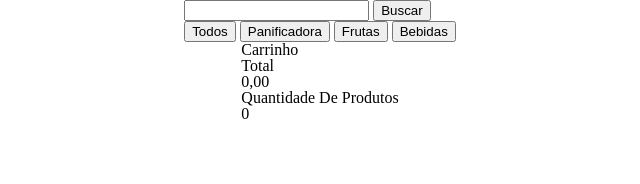
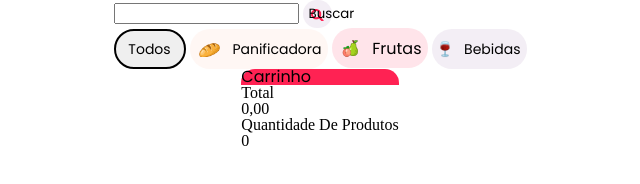
Before and after one commit to Kenzie-Academy-Brasil-Developers/api-kenziefood-m2-MasterJayJay07, a website with bundled scripts: page index.html in a window 1280 px wide. Shown: the whole page, without its empty margins (320-960 px from the left). Built offline with nearby package versions, Linux system fonts and the light colour scheme; no server answers.

Commit message:
merge branch cores-css

```diff
--- /dev/null
+++ b/src/css/cores.css
@@ -0,0 +1,117 @@
+@import url('https://fonts.googleapis.com/css2?family=Inter:wght@100&family=Poppins:wght@400;700&display=swap');
+.aligncenter {
+    display: block;
+    margin-left: auto;
+    margin-right: auto;
+    padding: 3px;
+    text-align: center;
+    background-color: #ffe9ee;
+    }
+
+.secaoCarrinho__titulo{
+    background-color: #FF2253;
+    border-radius: 14px 14px 0px 0px;
+    font-family: 'Poppins', sans-serif;
+
+}
+
+#mostrarFrutas{
+    background-color: #FFE4EA;
+    border-radius: 20px;
+    border: none;
+    background-image: url(./icones/frutas.png);
+    background-position-y: center;
+    background-position-x: 8px;
+    background-repeat: no-repeat;
+    background-size: 21px;
+    width: 96px;
+    height: 40px;
+    text-align: end;
+    font-size: 16px;
+    font-family: 'Poppins', sans-serif;
+}
+
+#mostrarPanificadora{
+    border-radius: 20px;
+    border: none;
+    background-color: #FFF7F4;
+    background-image: url(./icones/pao.png);
+    background-position-y: center;
+    background-position-x: 9px;
+    background-repeat: no-repeat;
+    background-size: 21px;
+    width: 138px;
+    height: 40px;
+    text-align: end;
+    font-size: 14px;
+    font-family: 'Poppins', sans-serif;
+}
+#mostrarTodos{
+    border-radius: 20px;
+    width: 72px;
+    height: 40px;
+    font-size: 14px;
+    border: solid 2px;
+    font-family: 'Poppins', sans-serif;
+}
+#mostrarBebidas{
+    border-radius: 20px;
+    border: none;
+    background-color: #F3EEF5;
+    background-image: url(./icones/bebidas.png);
+    background-position-y: center;
+    background-position-x: 4px;
+    background-repeat: no-repeat;
+    background-size: 18px;
+    width: 95px;
+    height: 40px;
+    text-align: end;
+    font-size: 14px;
+    font-family: 'Poppins', sans-serif;
+}
+
+.image{
+    width: 17%;
+    vertical-align: middle;
+}
+.imageBuscar{
+    width: 21%;
+    vertical-align: middle;
+}
+.adicionar{
+    content-visibility: hidden;
+    border-radius: 20px;
+    border: none;
+    background-color: #F3EEF5;
+    background-image: url(./icones/carrinho.png);
+    background-position-y: center;
+    background-position-x: 7px;
+    background-repeat: no-repeat;
+    background-size: 19px;
+    width: 35px;
+    height: 35px;
+    font-family: 'Poppins', sans-serif;
+}
+#buscar{
+    border-radius: 20px;
+    border: none;
+    background-color: #F3EEF5;
+    background-image: url(./icones/lupa.png);
+    background-position-y: center;
+    background-position-x: 8px;
+    background-repeat: no-repeat;
+    background-size: 13px;
+    width: 29px;
+    height: 28px;
+    font-family: 'Poppins', sans-serif;
+}
+.categoria{
+    background-color: #ffe9ee;
+    margin-top: -15px;
+    padding: 6px 18px;
+    border-radius: 30px;
+    position: absolute;
+    width: 100px;
+    font-size: 11px;
+    background-repeat: no-repeat;
+}
--- a/src/css/style.css
+++ b/src/css/style.css
@@ -21,16 +21,6 @@ main {
 
 .ulPratos li {
     width: 294px;
-}
-
-.ulPratos h4 {
-    background-color: #ffe9ee;
-    margin-top: -15px;
-    padding: 6px 18px;
-    border-radius: 30px;
-    position: absolute;
-    width: 100px;
-    font-size: 11px;
 }
 
 .ulPratos h3 {
--- a/src/js/feature_vitrine/criar_vitrine.js
+++ b/src/js/feature_vitrine/criar_vitrine.js
@@ -8,12 +8,14 @@ const construirLayoutPratos = async (ulContainer, produtos, TipoBotao) => {
 
         let li = document.createElement("li")
         let img = document.createElement("img")
+        let icon = document.createElement("img")
         let h4 = document.createElement("h4")
         let h3 = document.createElement("h3")
         let p = document.createElement("p")
         let div = document.createElement("div")
         let span = document.createElement("span")
         let button = document.createElement("button")
+        let figure = document.createElement("figure")
 
         img.src = imagem
         img.alt = nome
@@ -25,6 +27,8 @@ const construirLayoutPratos = async (ulContainer, produtos, TipoBotao) => {
         button.innerText = TipoBotao
 
         li.appendChild(img)
+        figure.appendChild(img)
+        li.appendChild(figure)
         li.appendChild(h4)
         li.appendChild(h3)
         li.appendChild(p)
@@ -35,6 +39,7 @@ const construirLayoutPratos = async (ulContainer, produtos, TipoBotao) => {
 
         li.classList.add("classePrato")
         button.classList.add(TipoBotao)
+        h4.classList.add("categoria")
     }
 
 }
```
Also changed, not shown: src/css/icones/bebidas.png (added), src/css/icones/carrinho.png (added), src/css/icones/frutas.png (added), src/css/icones/logo.png (added), src/css/icones/lupa.png (added), src/css/icones/pao.png (added).
